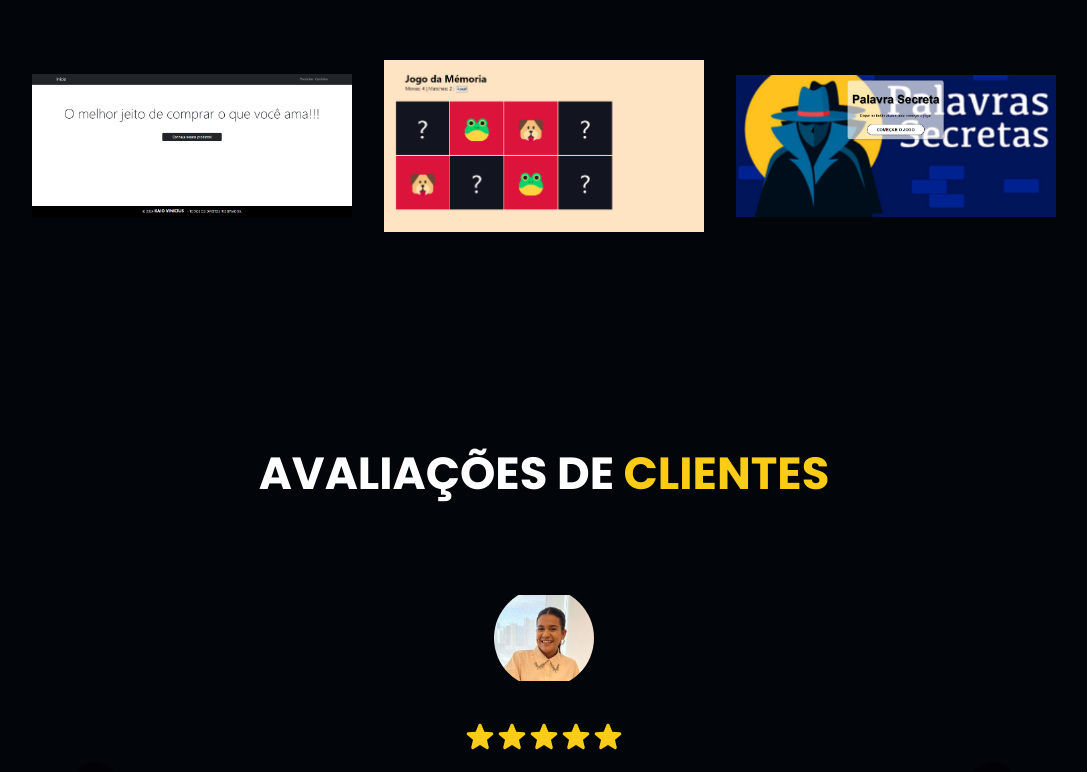
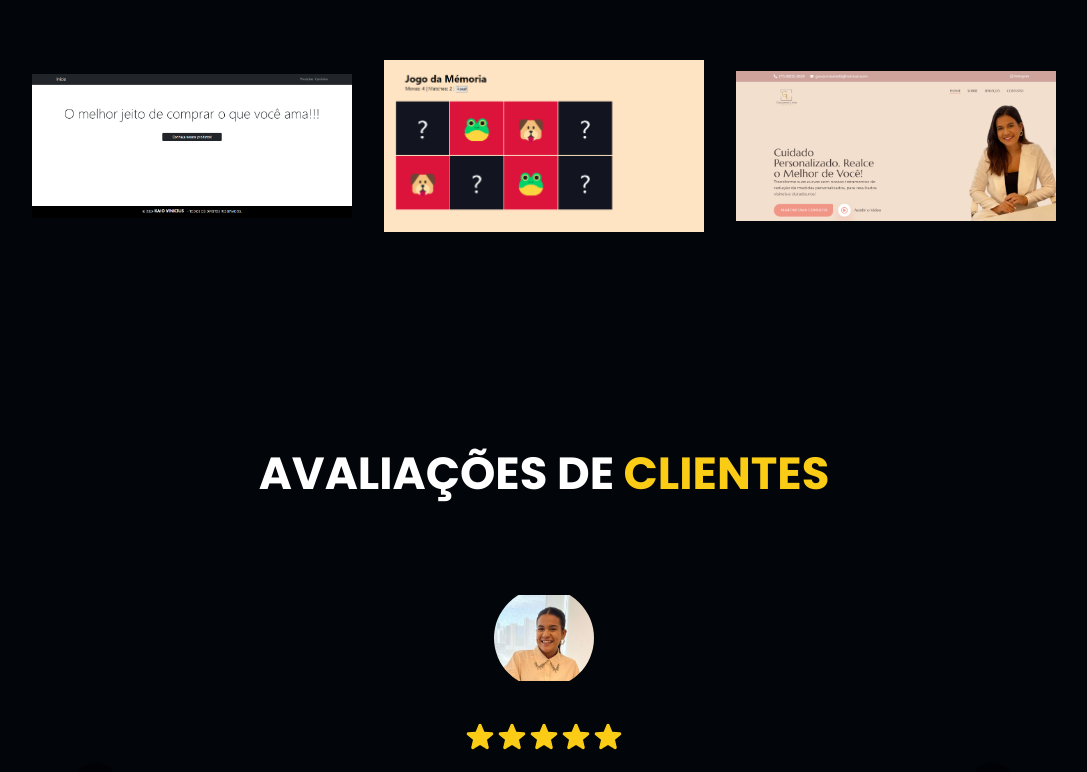
Before and after one commit to kaiovinic/my-portfolio, a Next.js app: page / in a window 1280 px wide. Shown: the part 4637-5409 px from the top of the page, without its empty margins (96-1183 px from the left). Built offline with nearby package versions, Linux system fonts and the light colour scheme.

Commit message:
mudando projeto

```diff
--- a/Components/Projects.tsx
+++ b/Components/Projects.tsx
@@ -104,12 +104,12 @@ const Projects = () => {
         <div data-aos="fade-up" data-aos-delay="1500">
           <div className="trasnsform cursor-pointer hover:-translate-y-6 transition-all duration-200 relative w-full h-[200px] md:h-[300px]">
             <a
-              href="https://secretword-delta.vercel.app/"
+              href="https://site-giovanna-five.vercel.app/"
               target="_blank"
               rel="noopener noreferrer"
             >
               <Image
-                src="/images/secret-word.png"
+                src="/images/site-giovanna.png"
                 alt="portfolio"
                 fill
                 className="object-contain"
```
Also changed, not shown: public/images/site-giovanna.png (added).
